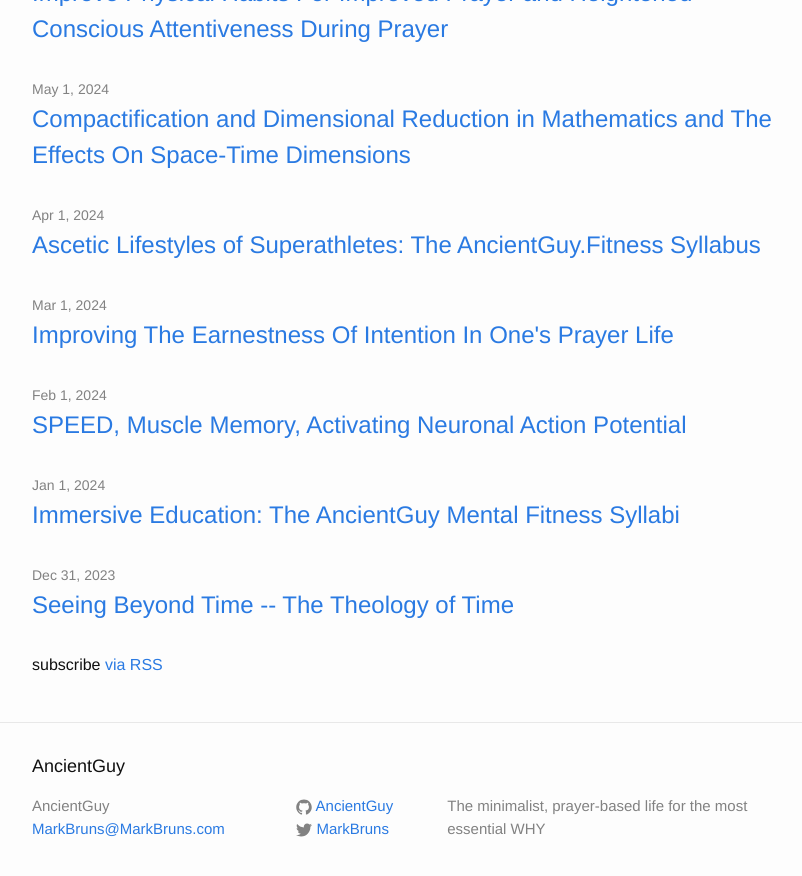
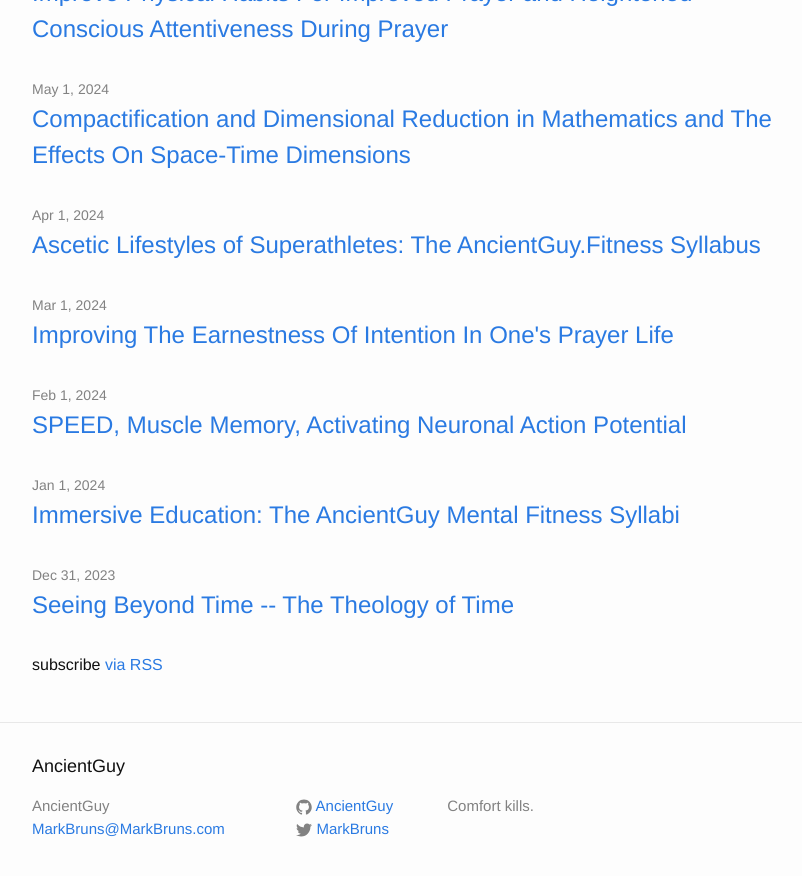
Before and after one commit to soilqualitylab/soilqualitylab.github.io, a Jekyll site: the page built from index.html, in a window 1280 px wide and 900 px high, scrolled down 762 px. Shown: the top 876 px of the window, without its empty margins (238-1040 px from the left). Built offline with Jekyll 4.4.1, drawn with Linux system fonts in a browser that asks for light colours.

Commit message:
comfort kills

```diff
--- a/_config.yml
+++ b/_config.yml
@@ -1,7 +1,7 @@
 # Site settings
 title: AncientGuy
 email: MarkBruns@MarkBruns.com
-description: The minimalist, prayer-based life for the most essential WHY
+description: Comfort kills.
 github_username:  AncientGuy
 twitter_username: MarkBruns
 
```
